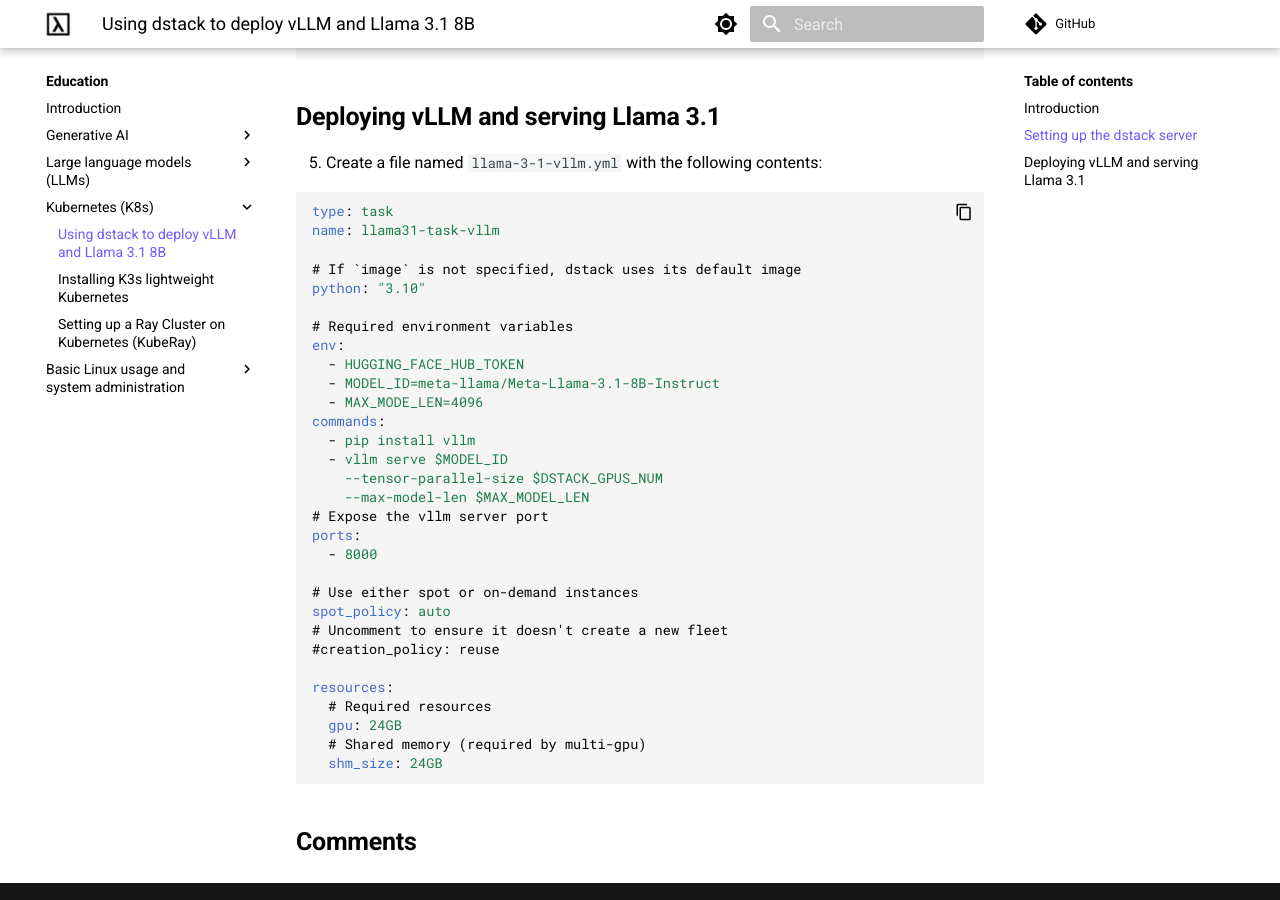
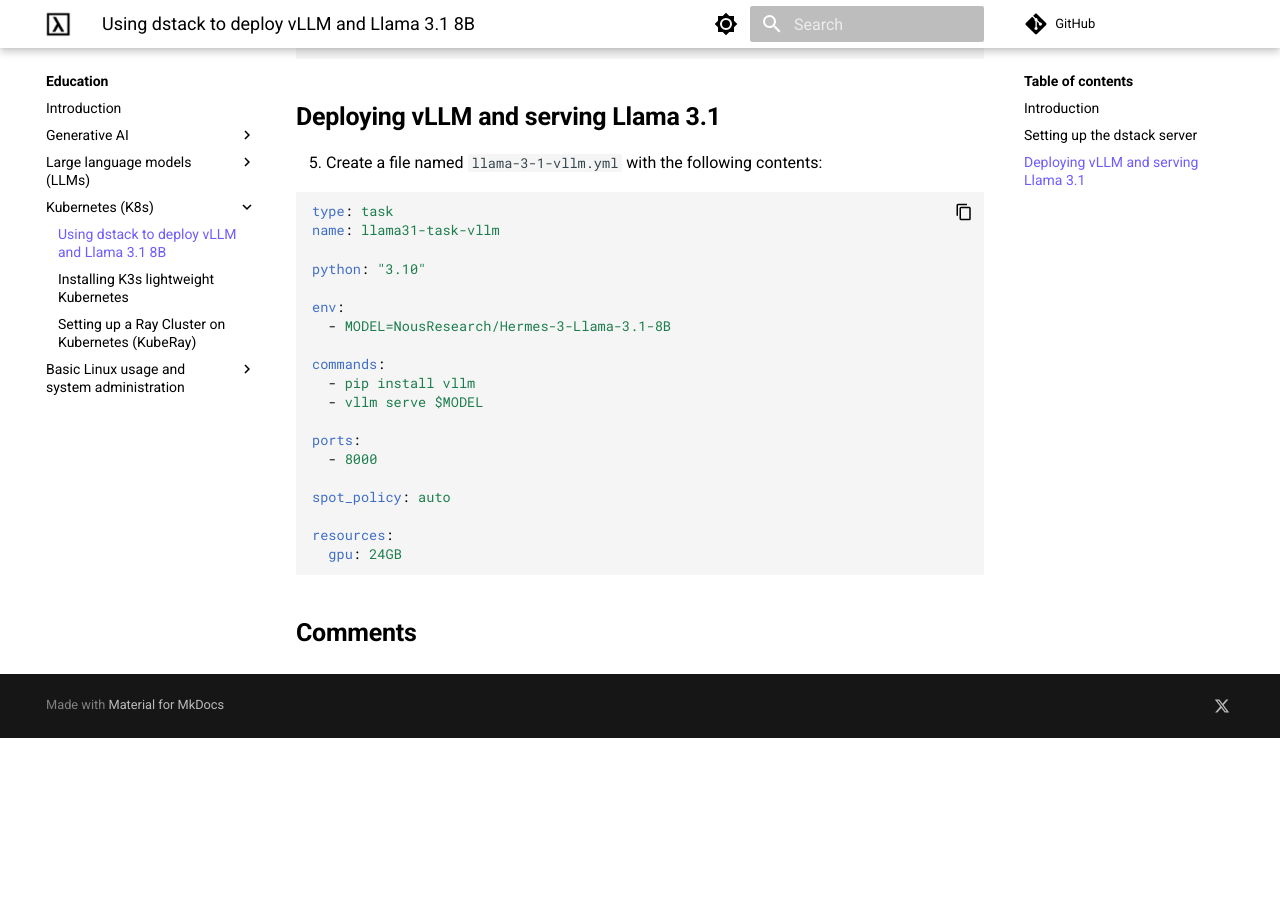
Before and after one commit to cbrownstein-lambda/lambda-docs-mkdocs, an MkDocs documentation site: the page built from docs/education/kubernetes/dstack-vllm-llama-3-1.md, in a window 1280 px wide and 900 px high, scrolled down 1835 px. Built offline with MkDocs 1.6.1 and Material for MkDocs 9.7.7, drawn with Linux system fonts in a browser that asks for light colours; a script that is not in the unit is left out; comment, search, counter and statistics services are not loaded; after the commit the page ends 2573 px from its top, so only the background shows below that.

Commit message:
Simplify manifest

````diff
--- a/docs/education/kubernetes/dstack-vllm-llama-3-1.md
+++ b/docs/education/kubernetes/dstack-vllm-llama-3-1.md
@@ -99,31 +99,20 @@
 type: task
 name: llama31-task-vllm
 
-# If `image` is not specified, dstack uses its default image
 python: "3.10"
 
-# Required environment variables
 env:
-  - HUGGING_FACE_HUB_TOKEN
-  - MODEL_ID=meta-llama/Meta-Llama-3.1-8B-Instruct
-  - MAX_MODE_LEN=4096
+  - MODEL=NousResearch/Hermes-3-Llama-3.1-8B
+
 commands:
   - pip install vllm
-  - vllm serve $MODEL_ID
-    --tensor-parallel-size $DSTACK_GPUS_NUM
-    --max-model-len $MAX_MODEL_LEN
-# Expose the vllm server port
+  - vllm serve $MODEL
+
 ports:
   - 8000
 
-# Use either spot or on-demand instances
 spot_policy: auto
-# Uncomment to ensure it doesn't create a new fleet
-#creation_policy: reuse
 
 resources:
-  # Required resources
   gpu: 24GB
-  # Shared memory (required by multi-gpu)
-  shm_size: 24GB
 ```
````
